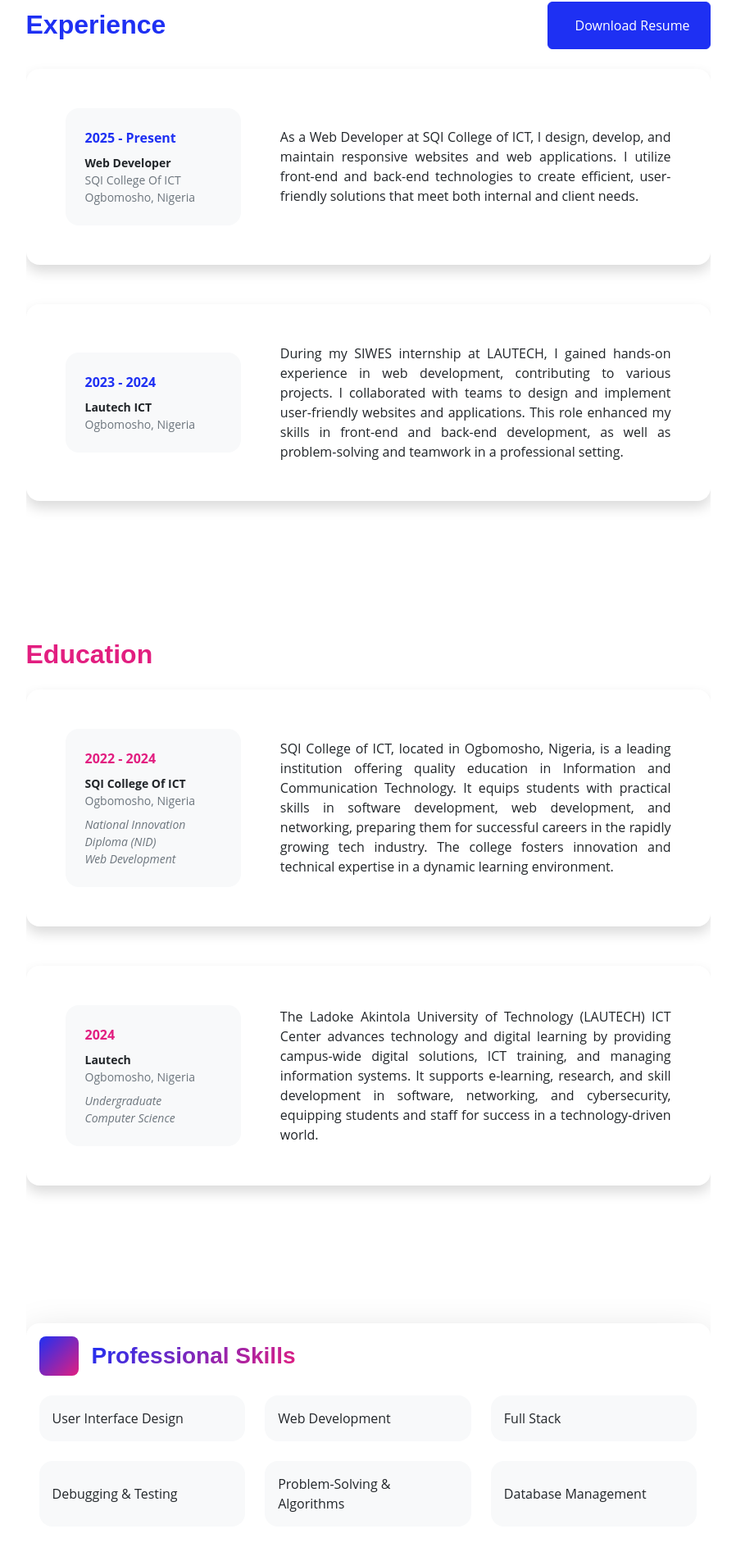
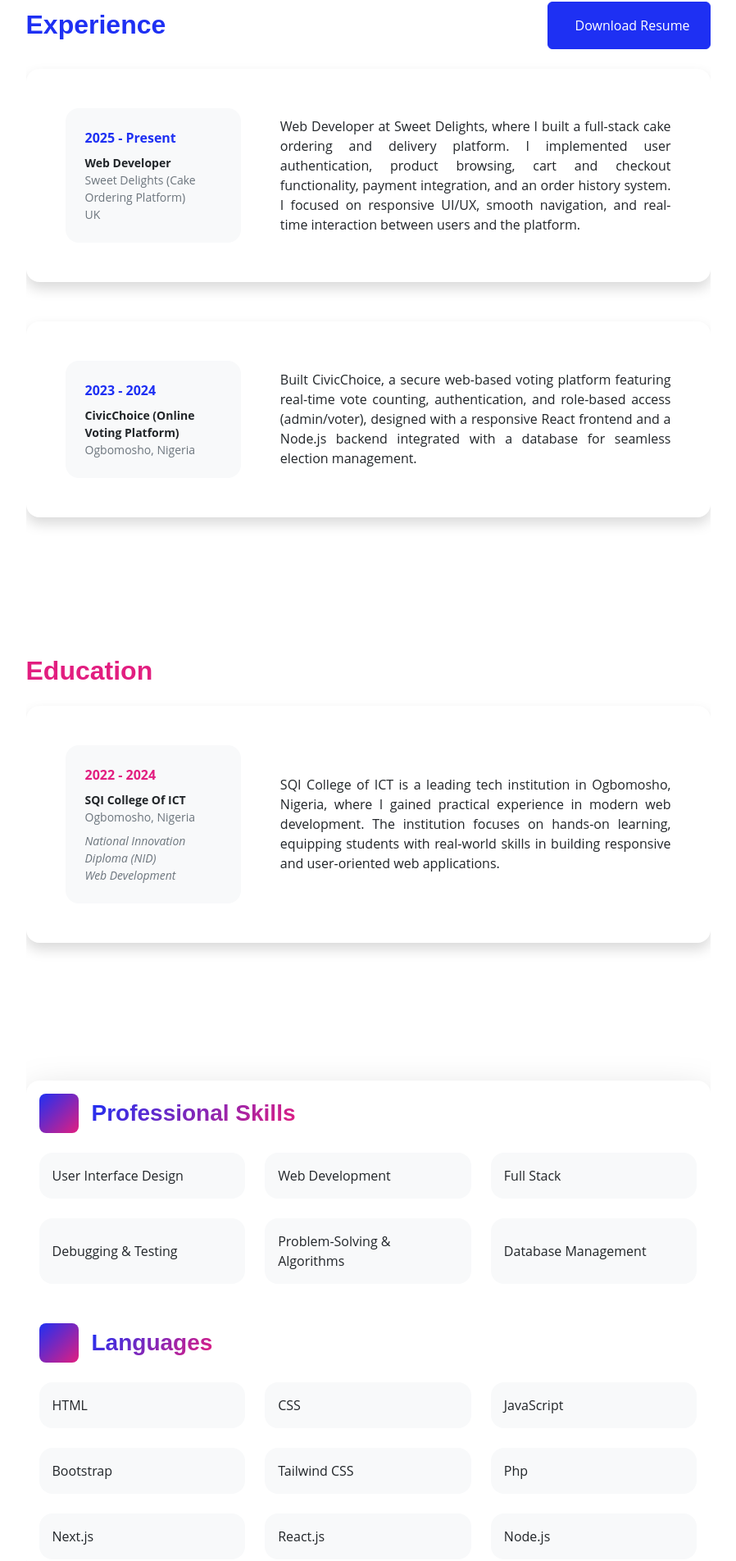
Before and after one commit to devtescode/Portfolio, a React (Vite) app: page /resume in a window 1280 px wide. Shown: the part 164-2068 px from the top of the page at 82% size, without its empty margins (191-1089 px from the left). Built offline with nearby package versions, Linux system fonts and the light colour scheme; some icons are missing.

Commit message:
update code

```diff
--- a/src/components/Resume-Folder/Resume.jsx
+++ b/src/components/Resume-Folder/Resume.jsx
@@ -37,13 +37,13 @@ const Resume = () => {
                                                         2025 - Present
                                                     </div>
                                                     <div className="small fw-bolder">Web Developer</div>
-                                                    <div className="small text-muted">SQI College Of ICT</div>
-                                                    <div className="small text-muted">Ogbomosho, Nigeria </div>
+                                                    <div className="small text-muted">Sweet Delights (Cake Ordering Platform)</div>
+                                                    <div className="small text-muted">UK</div>
                                                 </div>
                                             </div>
                                             <div className="col-lg-8" style={{textAlign:"justify"}}>
                                                 <div>
-                                                    As a Web Developer at SQI College of ICT, I design, develop, and maintain responsive websites and web applications. I utilize front-end and back-end technologies to create efficient, user-friendly solutions that meet both internal and client needs.
+                                                    Web Developer at Sweet Delights, where I built a full-stack cake ordering and delivery platform. I implemented user authentication, product browsing, cart and checkout functionality, payment integration, and an order history system. I focused on responsive UI/UX, smooth navigation, and real-time interaction between users and the platform.
                                                 </div>
                                             </div>
                                         </div>
@@ -58,14 +58,14 @@ const Resume = () => {
                                                     <div className="text-primary fw-bolder mb-2">
                                                         2023 - 2024
                                                     </div>
-                                                    <div className="small fw-bolder">Lautech ICT</div>
+                                                    <div className="small fw-bolder">CivicChoice (Online Voting Platform)</div>
                                                     <div className="small text-muted"></div>
                                                     <div className="small text-muted">Ogbomosho, Nigeria</div>
                                                 </div>
                                             </div>
                                             <div className="col-lg-8" style={{textAlign:"justify"}}>
                                                 <div>
-                                                    During my SIWES internship at LAUTECH, I gained hands-on experience in web development, contributing to various projects. I collaborated with teams to design and implement user-friendly websites and applications. This role enhanced my skills in front-end and back-end development, as well as problem-solving and teamwork in a professional setting.
+                                                   Built CivicChoice, a secure web-based voting platform featuring real-time vote counting, authentication, and role-based access (admin/voter), designed with a responsive React frontend and a Node.js backend integrated with a database for seamless election management.
                                                 </div>
                                             </div>
                                         </div>
@@ -96,14 +96,14 @@ const Resume = () => {
                                             </div>
                                             <div className="col-lg-8" style={{textAlign:"justify"}}>
                                                 <div>
-                                                    SQI College of ICT, located in Ogbomosho, Nigeria, is a leading institution offering quality education in Information and Communication Technology. It equips students with practical skills in software development, web development, and networking, preparing them for successful careers in the rapidly growing tech industry. The college fosters innovation and technical expertise in a dynamic learning environment.
+                                                    SQI College of ICT is a leading tech institution in Ogbomosho, Nigeria, where I gained practical experience in modern web development. The institution focuses on hands-on learning, equipping students with real-world skills in building responsive and user-oriented web applications.
                                                 </div>
                                             </div>
                                         </div>
                                     </div>
                                 </div>
                                 {/* Education Card 2*/}
-                                <div className="card shadow border-0 rounded-4 mb-5">
+                                {/* <div className="card shadow border-0 rounded-4 mb-5">
                                     <div className="card-body p-5">
                                         <div className="row align-items-center gx-5">
                                             <div className="col text-center text-lg-start mb-4 mb-lg-0">
@@ -128,7 +128,7 @@ const Resume = () => {
                                             </div>
                                         </div>
                                     </div>
-                                </div>
+                                </div> */}
                             </section>
 
                             <section>
@@ -216,7 +216,7 @@ const Resume = () => {
                                                 </div>
                                                 <div className="col mb-4 mb-md-0">
                                                     <div className="d-flex align-items-center bg-light rounded-4 p-3 h-100">
-                                                        Vue
+                                                        Tailwind CSS
                                                     </div>
                                                 </div>
                                                 <div className="col">
@@ -234,7 +234,7 @@ const Resume = () => {
                                                 </div>
                                                 <div className="col mb-4 mb-md-0">
                                                     <div className="d-flex align-items-center bg-light rounded-4 p-3 h-100">
-                                                        React
+                                                        React.js
                                                     </div>
                                                 </div>
                                                 <div className="col">
```
Also changed, not shown: src/index.css, 1 other file (tests, documents, lock files or other folders).
